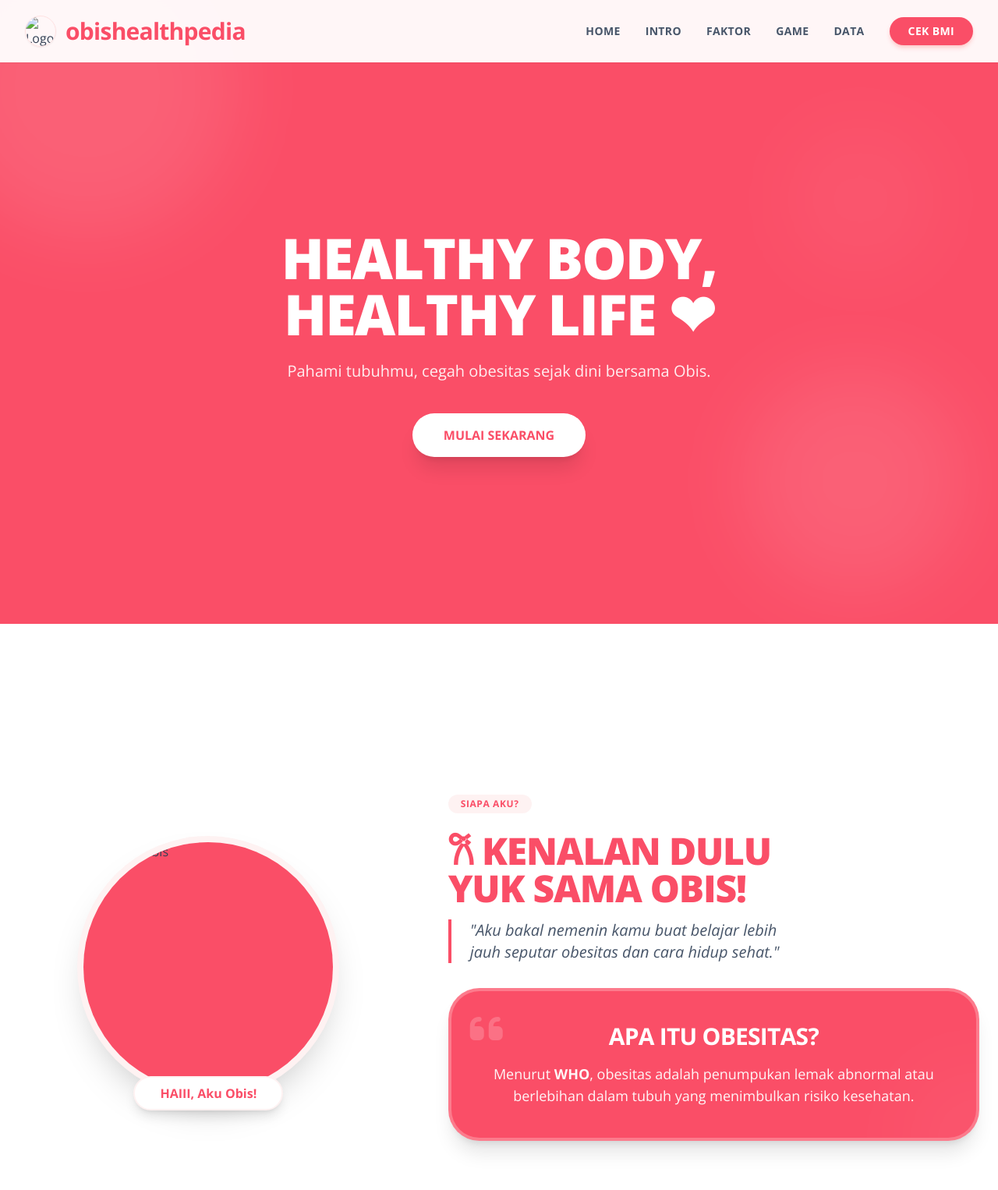
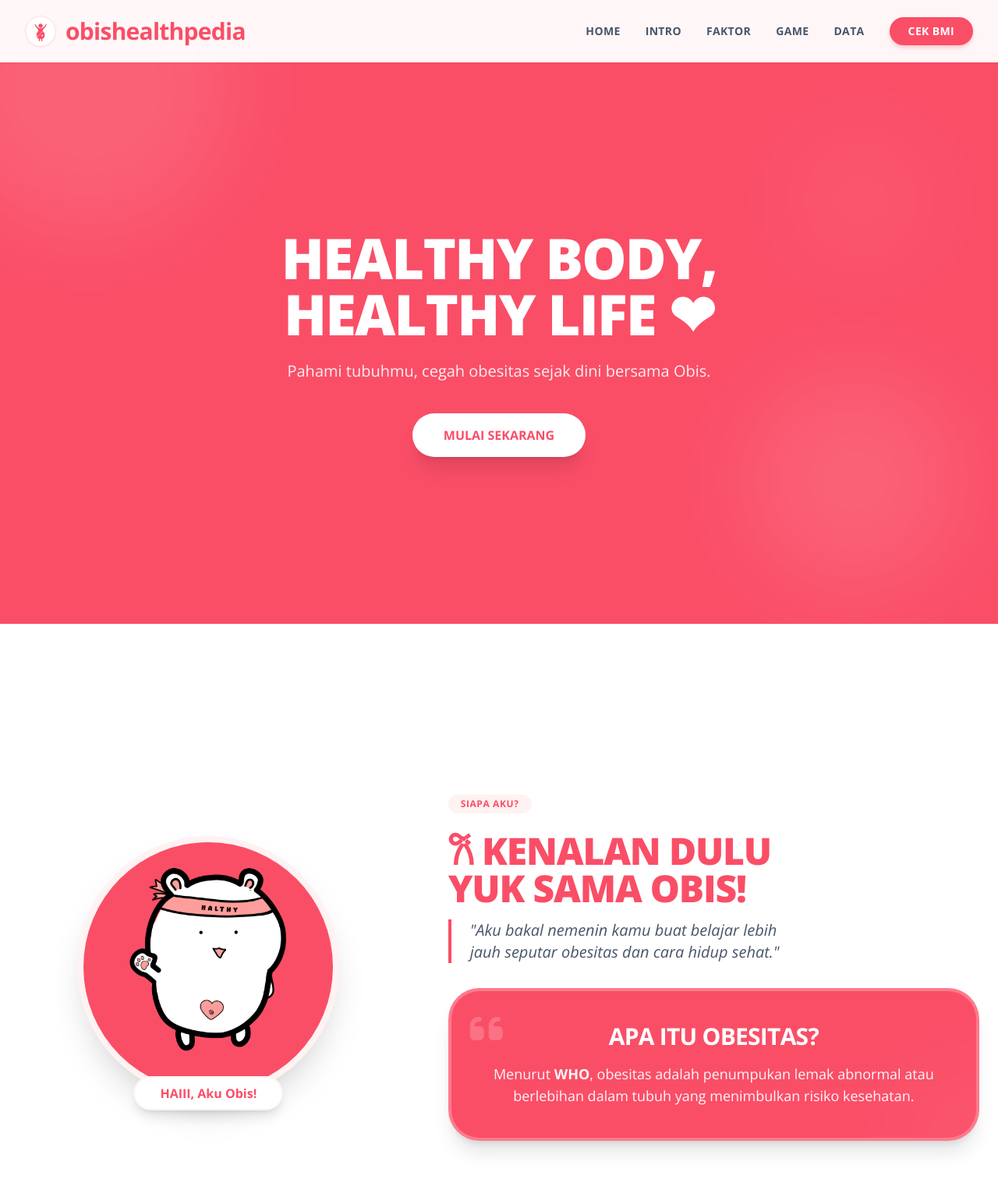
Before and after one commit to kucingalien/obishealthpedia, a plain HTML site: page index.html in a window 1280 px wide. Shown: the top 1526 px of the page at 78% size. Drawn offline with nearby package versions, Linux system fonts and the light colour scheme.

Commit message:
Update index.html

```diff
--- a/index.html
+++ b/index.html
@@ -26,7 +26,7 @@
                 <!-- Logo -->
                 <div class="flex items-center gap-3 cursor-pointer" onclick="window.scrollTo(0,0)">
                     <!-- Icon Logo Ditambahkan Di Sini -->
-                    <img src="assets/obishealthpedia.png" alt="Logo" class="h-10 w-10 rounded-full object-cover border border-red-100 shadow-sm">
+                    <img src="obishealthpedia.png" alt="Logo" class="h-10 w-10 rounded-full object-cover border border-red-100 shadow-sm">
                     <span class="text-2xl md:text-3xl font-bold tracking-tight text-coral">obishealthpedia</span>
                 </div>
 
@@ -89,7 +89,7 @@
                 <div class="w-full md:w-5/12 flex justify-center">
                     <div class="relative group">
                         <div class="w-64 h-64 md:w-80 md:h-80 bg-coral rounded-full flex items-center justify-center shadow-2xl relative ring-8 ring-red-50 overflow-hidden transform transition duration-300 group-hover:scale-105 group-hover:shadow-3xl">
-                            <img src="assets/obis.png" alt="Maskot Obis" class="w-full h-full object-cover rounded-full">
+                            <img src="obis.png" alt="Maskot Obis" class="w-full h-full object-cover rounded-full">
                         </div>
                          <div class="absolute -bottom-6 right-0 left-0 flex justify-center z-10">
                             <div class="bg-white text-coral font-bold px-8 py-2 rounded-full shadow-lg border-2 border-red-50 text-sm md:text-base transform transition group-hover:-translate-y-1">
```
